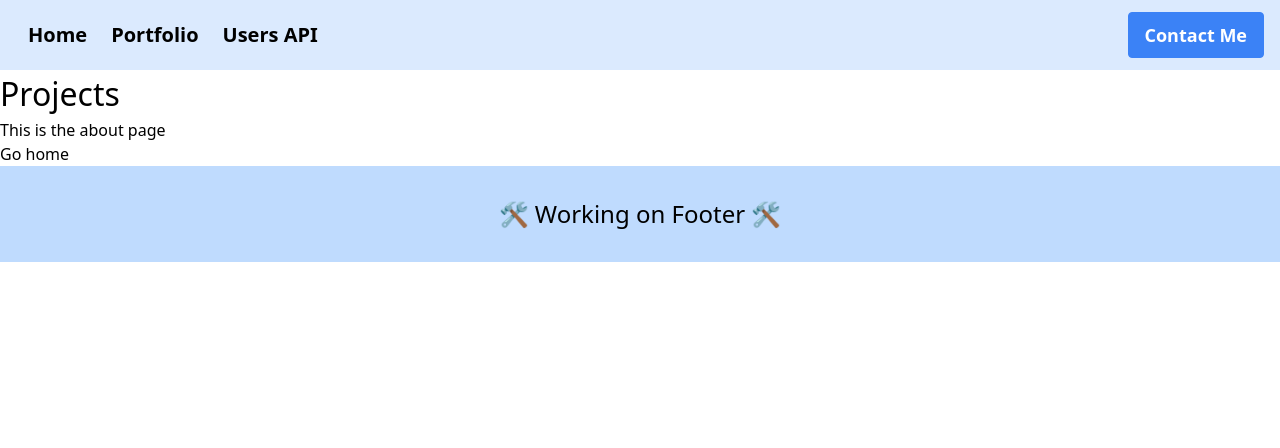
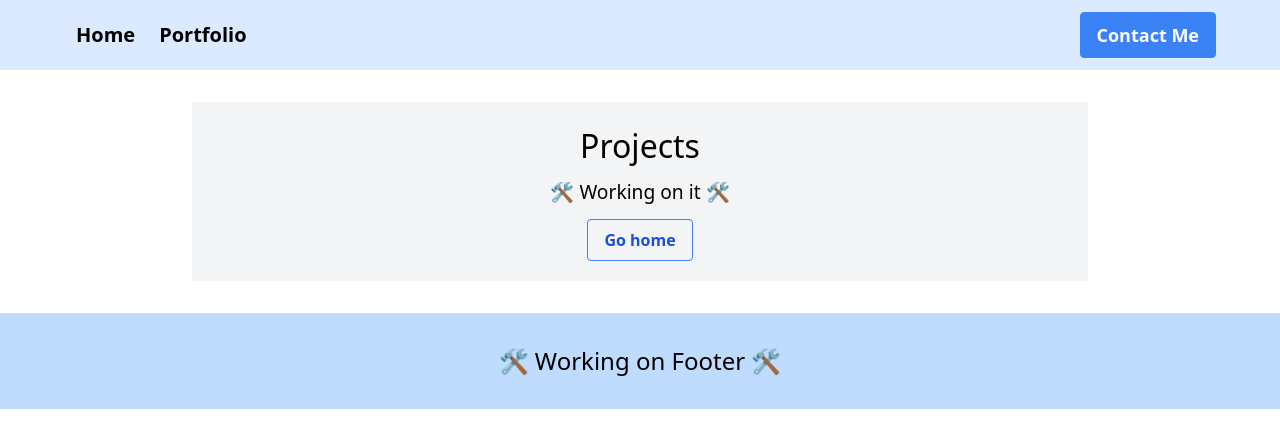
Before and after one commit to Ivanfvj/portfolio, a Next.js app: page /projects in a window 1280 px wide. Shown: the top 448 px of the page. Built offline with nearby package versions, Linux system fonts and the light colour scheme.

Commit message:
hotfix: files refactoring and README.md file updated

```diff
--- a/components/HomePage/SoftSkillsSection.tsx
+++ b/components/HomePage/SoftSkillsSection.tsx
@@ -71,6 +71,18 @@ const softSkills: SoftSkillChipType[] = [
     size: "x-large",
     color: colors.red["200"],
   },
+  {
+    text: "Positive Attitude",
+    description: "Positive Attitude",
+    size: "x-large",
+    color: colors.green["200"],
+  },
+  {
+    text: "Innovation",
+    description: "Innovation",
+    size: "x-large",
+    color: colors.rose["300"],
+  },
 ];
 
 {
@@ -89,7 +101,7 @@ const SoftSkillsSection = () => {
       <h1 className="text-5xl text-center my-5">Soft Skills - Mental Map</h1>
         <h2 className="text-center">Some things i have inside my head</h2>
 
-        <div className="my-5 flex flex-wrap justify-center items-center max-w-3xl mx-auto space-x-2">
+        <div className="my-5 flex flex-wrap justify-center items-center max-w-4xl mx-auto space-x-2">
           {softSkills.map((e) => {
             return (
               <MaterialChip
--- a/components/NavBar.tsx
+++ b/components/NavBar.tsx
@@ -42,16 +42,16 @@ const ActionButton = (props: any) => {
 
 const NavBar = ({}: Props) => (
   <nav className="px-4 py-3 bg-blue-100">
-    <ul className="flex items-center">
+    <ul className="flex items-center max-w-6xl mx-auto">
       <li>
         <NavBarItem href="/" text="Home" />
       </li>
       <li>
         <NavBarItem href="/projects" text="Portfolio" />
       </li>
-      <li>
+      {/* <li>
         <NavBarItem href="/api/users" text="Users API" />
-      </li>
+      </li> */}
       <div className="flex-grow"></div>
       {/* <Switch className="mr-6" /> */}
       <ActionButton text="Contact Me" href="https://linkedin.com/in/ivanfvj" />
--- a/components/shared/material/ActionButton.tsx
+++ b/components/shared/material/ActionButton.tsx
@@ -6,17 +6,14 @@ interface ButtonProps {
 
 const ActionButton = (props: ButtonProps) => {
   return (
-    <a
-      className={`underline text-blue-500 hover:text-blue-600 ${
+    <button
+      className={`bg-transparent py-2 px-4 hover:bg-blue-500 text-blue-700 font-semibold
+      hover:text-white border border-blue-500 hover:border-transparent rounded ${
         props.className ? props.className : ""
       }`.trim()}
-      href={props.href}
-      target="_blank"
     >
-      <button className="bg-transparent hover:bg-blue-500 text-blue-700 font-semibold hover:text-white py-2 px-4 border border-blue-500 hover:border-transparent rounded">
-        {props.text}
-      </button>
-    </a>
+      {props.text}
+    </button>
   );
 };
 
--- a/pages/index.tsx
+++ b/pages/index.tsx
@@ -78,7 +78,11 @@ const IndexPage = () => (
       <div className="p-8 border flex bg-white">
         <h1 className="text-4xl">More Projects</h1>
         <div className="grow"></div>
-        <ActionButton text="Show me more" />
+        <Link href="/projects" passHref>
+          <a>
+            <ActionButton text="Show me more" />
+          </a>
+        </Link>
       </div>
     </section>
 
--- a/pages/projects.tsx
+++ b/pages/projects.tsx
@@ -1,15 +1,19 @@
 import Link from "next/link";
 import Layout from "../components/Layout";
+import ActionButton from "../components/shared/material/ActionButton";
 
 const AboutPage = () => (
   <Layout title="Projects | Portfolio">
-    <h1>Projects</h1>
-    <p>This is the about page</p>
-    <p>
-      <Link href="/">
-        <a>Go home</a>
+    <div className="p-5 max-w-4xl mx-auto my-8 bg-gray-100 text-center">
+      <h1 className="mx-auto">Projects</h1>
+      <h2 className="mt-2 mb-3">🛠️ Working on it 🛠️</h2>
+
+      <Link href="/" passHref>
+        <a>
+          <ActionButton text="Go home" />
+        </a>
       </Link>
-    </p>
+    </div>
   </Layout>
 );
 
```
Also changed, not shown: 1 other file (tests, documents, lock files or other folders).
